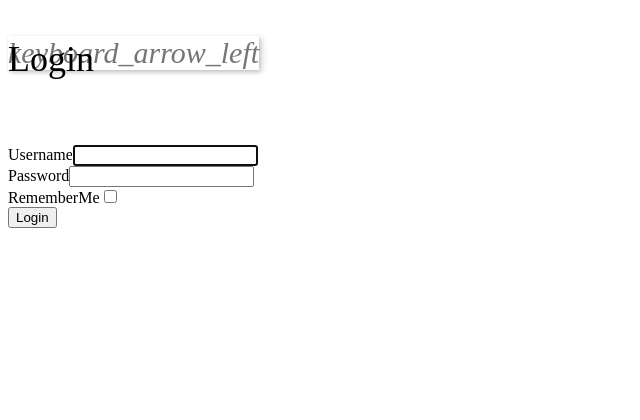
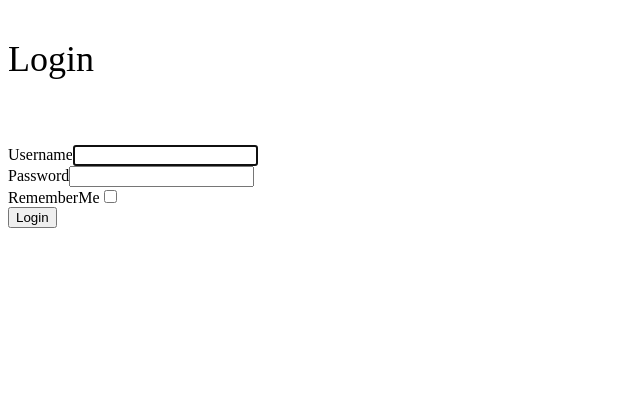
Before and after one commit to jlasti/secmon, a Yii app: template views/site/login.php in a window 1280 px wide. Shown: the top 420 px of the page, without its empty margins (0-640 px from the left). Run offline with PHP 8.4 and a stand-in for Yii, Linux system fonts and the light colour scheme; the template is opened without the code that fills it, so the values that code supplies are empty; form fields are guessed from the names that the template uses; some libraries are stand-ins or nearby versions.

Commit message:
[FIX] Login form and compact mode in login bug

```diff
--- a/views/layouts/main.php
+++ b/views/layouts/main.php
@@ -29,17 +29,21 @@ $menuItems = $isGuest ? [] : Yii::$app->navigation->getItems();
 <body class="<?= $isGuest ? 'no-sidebar':'' ?> preload">
 <?php $this->beginBody() ?>
 
+<?php if(!$isGuest): ?>
 	<script>
 		// Inicializovanie kompaktneho modu sidebaru
 		if (window.localStorage["isCompact"] === "true") {
 			document.body.classList.add("compact");
 		}
 	</script>
+<?php endif; ?>
 
 <header>
+	<?php if(!$isGuest): ?>
 		<a href="#" class="compact-button preload">
 			<i class="material-icons waves-effect">keyboard_arrow_left</i>
 		</a>
+	<?php endif; ?>
 	<nav class="top-nav light-blue accent-4">
 	    <div class="container">
 	      	<div class="nav-wrapper">
--- a/views/site/login.php
+++ b/views/site/login.php
@@ -10,18 +10,30 @@ $this->params['title'] = 'Login';
 ?>
 <div class="site-login">
 	<div class="row">
+		<div class="col s12 m4 l4">
 			<?php $form = ActiveForm::begin(['id' => 'login-form']); ?>
 
-			<?= $form->field($model, 'username')->textInput(['autofocus' => true]) ?>
+			<div class="row">
+				<?= $form->field($model, 'username')->textInput(['autofocus' => true]) ?>
+			</div>
 
-			<?= $form->field($model, 'password')->passwordInput() ?>
+			<div class="row">
+				<?= $form->field($model, 'password')->passwordInput() ?>
+			</div>
 
-			<?= $form->field($model, 'rememberMe')->checkbox() ?>
+			<div class="row">
+				<?= $form->field($model, 'rememberMe')->checkbox() ?>
+			</div>
 
-			<div class="form-group">
-				<?= Html::submitButton(Yii::t('app', 'Login'), ['class' => 'btn waves-effect waves-light', 'name' => 'login-button']) ?>
+			<div class="row"></div>
+
+			<div class="row">
+				<div class="form-group">
+					<?= Html::submitButton(Yii::t('app', 'Login'), ['class' => 'btn waves-effect waves-light', 'name' => 'login-button']) ?>
+				</div>
 			</div>
 
 			<?php ActiveForm::end(); ?>
+		</div>
 	</div>
 </div>
```
Lines whose indentation alone changed are shown as unchanged.
